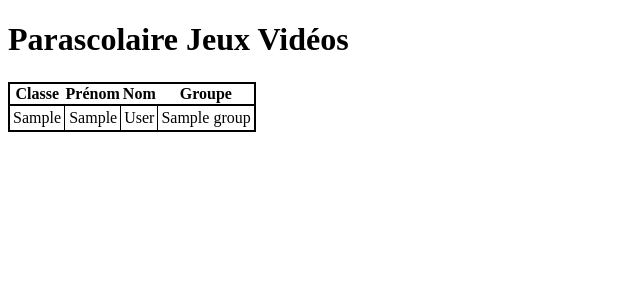
After one commit to robertvandeneynde/presence, a Django app: page /feuille/ in a window 1280 px wide. The commit adds this page. Shown: the top 300 px of the page, without its empty margins (0-640 px from the left). Run offline with Django 3.2, Linux system fonts and the light colour scheme; tables that the repository leaves empty hold one stand-in row (values such as "Sample post"); data that the repository does not hold is empty.

Commit message:
feuille and fun with sql

```diff
--- a/app/admin.py
+++ b/app/admin.py
@@ -15,4 +15,4 @@ def add(cls, *disp):
 add(Group, 'year', 'name')
 add(Session, 'group', 'beg', 'end')
 add(Student, 'first_name', 'last_name', 'group', 'classe')
-add(Presence, 'student', 'session')
+# add(Presence, 'student', 'session')
--- a/app/models.py
+++ b/app/models.py
@@ -1,7 +1,7 @@
 from django.db import models
 from django.db.models import (Model,
     DateTimeField, IntegerField, ForeignKey,
-    CharField)
+    CharField, ManyToManyField)
 from django.contrib.auth.models import User
 
 def FK(cls):
@@ -15,14 +15,6 @@ class Group(Model):
     def __str__(self):
         return self.name
 
-class Session(Model):
-    group = FK(Group)
-    beg = DateTimeField()
-    end = DateTimeField()
-
-    def __str__(self):
-        return "{} {}".format(self.group(), self.beg.date())
-
 class Student(User):
     group = FK(Group)
     classe = CharField(max_length=10)
@@ -30,9 +22,12 @@ class Student(User):
     def __str__(self):
         return self.get_full_name()
 
-class Presence(models.Model):
-    student = FK(Student)
-    session = FK(Session)
+class Session(Model):
+    group = FK(Group)
+    beg = DateTimeField()
+    end = DateTimeField()
+
+    presents = ManyToManyField(Student)
 
     def __str__(self):
-        return "{} {}".format(self.student, self.session)
+        return "{} {}".format(self.group, self.beg.date())
--- /dev/null
+++ b/app/templates/see_feuille.html
@@ -0,0 +1,127 @@
+<!DOCTYPE html>
+<html>
+    <head>
+        <meta charset="utf-8" />
+        <title>Présences parascolaire</title>
+        <style>
+        table {
+            border-collapse: collapse;
+        }
+        tbody {
+            border: 2px solid black;
+        }
+        td {
+            border: 1px solid black;
+            padding: 3px;
+            text-align: center;
+        }
+        td, th {
+            text-align: center;
+        }
+        td:nth-child(2) {
+            text-align: right;
+        }
+        td:nth-child(3) {
+            text-align: left;
+        }
+        .group-transition td {
+            border-top: 2px solid black;
+        }
+        .group-transition td {
+            border-top: 2px solid black;
+        }
+        .year-transition {
+           border-left-width: 2px;
+        }
+
+        th.normal {
+            border-top: 2px solid black;
+        }
+
+        th.normal:first-child {
+            border-left: 2px solid black;
+        }
+
+        th.normal:last-child {
+            border-right: 2px solid black;
+        }
+
+        th.rotate {
+            height: 150px;
+            white-space: nowrap;
+        }
+
+        th.rotate > div {
+            /*
+            transform:
+                translate(15px, 0)
+                rotate(-45deg)
+                translate(-25px, 25px);
+            */
+            transform:
+                translate(0, 55px)
+                rotate(-90deg);
+            width: 30px;
+        }
+
+        th.rotate > div > span {
+            /* border-bottom: 1px solid #ccc; */
+            padding: 0;
+        }
+        </style>
+    </head>
+    <body>
+        <h1>Parascolaire Jeux Vidéos</h1>
+
+        <table>
+            <thead>
+            <tr>
+                <th></th>
+                <th></th>
+                <th></th>
+                <th></th>
+                {% for L in session_list %}
+                    <th class="rotate"><div><span>
+                        {% for s in L %}
+                            {% if not forloop.first %}
+                            /
+                            {% endif %}
+                            {{ s.beg | date:'d M' }}
+                        {% endfor %}
+                    </span></div></th>
+                {% endfor %}
+            </tr>
+            <tr>
+                <th class="normal">Classe</th>
+                <th class="normal">Prénom</th>
+                <th class="normal">Nom</th>
+                <th class="normal">Groupe</th>
+                {% for L in session_list %}
+                    <th class="normal">
+                        {{ forloop.counter }}
+                    </th>
+                {% endfor %}
+            </tr>
+            </thead>
+
+            <tbody>
+            {% for s, infos in student_list %}
+            <tr class="{% ifchanged s.group %}group-transition{% endifchanged %}">
+                <td>{{ s.classe }}</td>
+                <td>{{ s.first_name }}</td>
+                <td>{{ s.last_name }}</td>
+                <td>{{ s.group }}</td>
+                {% for present, session in infos %}
+                    <td class="{% ifchanged session.beg.year %}year-transition{% endifchanged %}">
+                    {% if present %}
+                        &#x2713;
+                    {% endif %}
+                    </td>
+                {% endfor %}
+            </tr>
+            {% endfor %}
+            </tbody>
+        </table>
+
+    </body>
+</html>
--- a/app/urls.py
+++ b/app/urls.py
@@ -18,5 +18,7 @@ from django.conf.urls import include, url
 from . import views
 
 urlpatterns = [
-    url(r'presence$', views.presence, name='presence'),
+    url(r'^$', views.presence, name='presence'),
+    url(r'^see/(.*)$', views.see, name='see'),
+    url(r'^feuille/$', views.feuille, name='feuille'),
 ]
--- a/app/views.py
+++ b/app/views.py
@@ -4,6 +4,7 @@ from django.http import (HttpResponse,
     HttpResponseRedirect, Http404)
 
 from django.utils import timezone
+from django.db import transaction
 
 from datetime import timedelta, datetime
 
@@ -24,25 +25,31 @@ def presence(request):
     #if not request.user.is_staff:
     #    return HttpResponseForbidden('You must be admin')
 
-    if request.method != "POST":
-        # session = get404(Session, beg__startswith=timezone.now().date())
+    if request.method == "GET":
+        date = request.GET.get('date', timezone.now().date()) # or datetime, anyway string
+        session = get404(Session, beg__startswith=date)
 
         return render(request, A('presence.html'), dict(
-            # name_of_group=session.group.name,
-            # students=session.group.student_set.all().order_by('first_name', 'last_name')))
-            name_of_group='Lundi',
-            students=[Student(first_name='marco', pk=2), Student(first_name='polo', pk=7)],
+            group=session.group,
+            students=session.group.student_set.all().order_by('first_name', 'last_name'),
+            date=date,
+            # name_of_group='Lundi',
+            # students=[Student(first_name='marco', pk=2), Student(first_name='polo', pk=7)],
         ))
+
+    assert request.method == "POST"
 
     R = request.POST
 
     names = [name for name in R.getlist('name') if name]
-    return HttpResponse(', '.join(names))
 
-    students = set(
-        find_student(name) if not name.isdigit() else
-        get404(Student, pk=name)
-        for name in names)
+    try:
+        students = set(
+            find_student(name) if not name.isdigit() else
+            get404(Student, pk=name)
+            for name in names)
+    except Http404 as e:
+        return HttpResponseBadRequest(str(e))
 
     if not students:
         return HttpResponseBadRequest('must be at least one student')
@@ -50,15 +57,75 @@ def presence(request):
     date = R.get('date', timezone.now().date()) # or datetime, anyway string
     session = get404(Session, beg__startswith=date)
 
-    for student in students:
-        Presence.objects.create(student=student, session=session)
+    with transaction.atomic():
+        for student in students:
+            session.presents.add(student)
 
-    absents = set(
-        s for s in Student.objects.filter(normal_group=session.group)
-        if s not in students)
+    # exclude Students student where student is_present session
 
-    return HttpResponse('Created {} presences : <br/> {}, <br/> therefore {} absents : <br/>{}<br/>'.format(
+    absents = session.group.student_set.exclude(session=session)
+    presents = session.group.student_set.filter(session=session)
+
+    return HttpResponse('''
+        <p>Les {} nouveaux présents ont été notés : {}</p>
+        <h1>Résumé de la session {}</h1>
+        <h2>Il y a {} absent(s) :</h2>
+        <ol>{}</ol>
+        <h2>Parmi les {} présent(s) :</h2>
+        <ol>{}</ol>
+        '''.format(
         len(students),
-        '<br />'.join(sorted(students, key=lambda x:x.get_full_name())),
-        len(absents),
-        '<br />'.join(sorted(absents, key=lambda x:x.get_full_name()))))
+        ', '.join(sorted(x.get_full_name() for x in students)),
+        session,
+        absents.count(),
+        ''.join(map("<li>{}</li>".format, sorted(x.get_full_name() for x in absents))),
+        presents.count(),
+        ''.join(map("<li>{}</li>".format, sorted(x.get_full_name() for x in presents))),
+    ))
+
+def see(request, date):
+    date = date.strip() or timezone.now().date()
+    try:
+        session = Session.objects.get(beg__startswith=date)
+    except Session.DoesNotExist:
+        session = Session.objects.filter(beg__lt=date).order_by('-beg')[0]
+
+    return render(request, A('see_session.html'), dict(
+        session = session,
+        presents = session.group.student_set.filter(session=session),
+        absents = session.group.student_set.exclude(session=session),
+        additionals = session.presents.exclude(group=session.group),
+    ))
+
+def see(request, date):
+    date = date.strip() or timezone.now().date()
+    try:
+        session = Session.objects.get(beg__startswith=date)
+    except Session.DoesNotExist:
+        session = Session.objects.filter(beg__lt=date).order_by('-beg')[0]
+
+    return render(request, A('see_session.html'), dict(
+        session = session,
+        presents = session.group.student_set.filter(session=session),
+        absents = session.group.student_set.exclude(session=session),
+        additionals = session.presents.exclude(group=session.group),
+    ))
+
+def feuille(request):
+
+    groups = list(Group.objects.order_by('pk'))
+    sessions = [group.session_set.order_by('beg') for group in groups]
+    students = Student.objects.all().order_by('group', 'first_name', 'last_name')
+
+    infos = [
+        [
+            (student in session.presents.all(), session)
+            for session in sessions[groups.index(student.group)]
+        ]
+        for student in students
+    ]
+
+    return render(request, A('see_feuille.html'), dict(
+        session_list = list(zip(*sessions)),
+        student_list = list(zip(students, infos)),
+    ))
```
Also changed, not shown: app/templates/presence.html (+11 -7 lines), app/templates/see_session.html (added, +44 -0 lines), app/migrations/0002_auto_20170118_2125.py (added).
